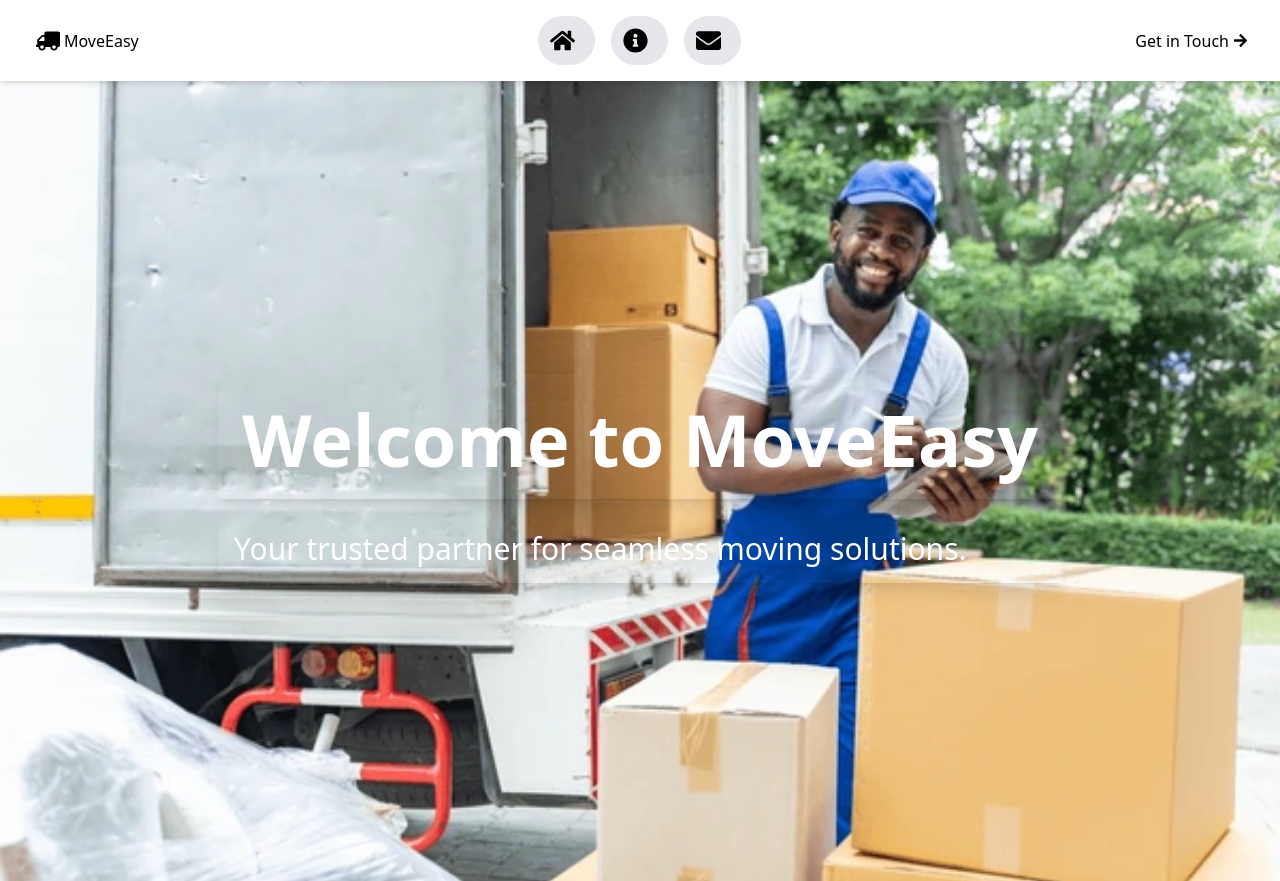
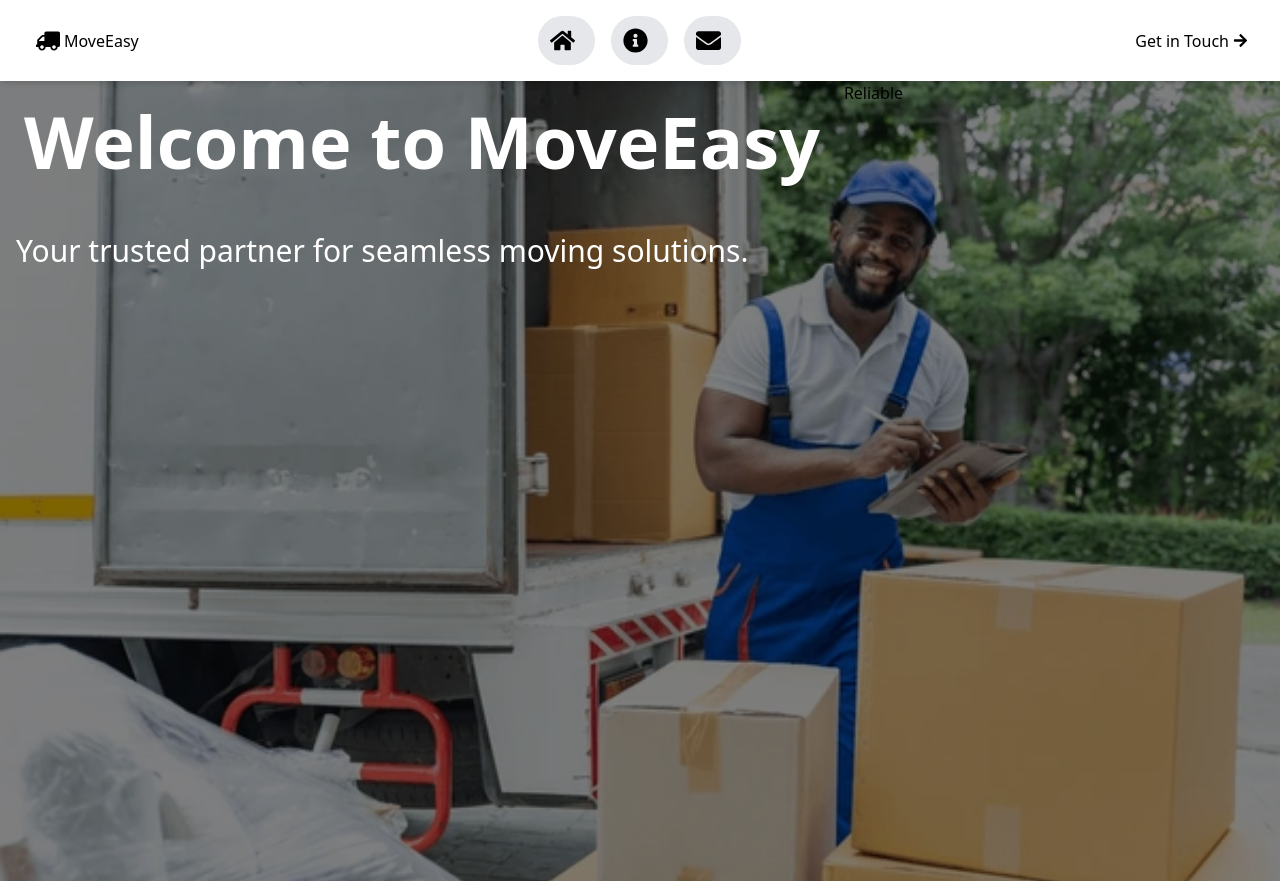
Before and after one commit to ken-jibril/Movers_App, a React (Vite) app: page / in a window 1280 px wide. Built offline with nearby package versions, Linux system fonts and the light colour scheme.

Commit message:
Refactor HomePage component layout for improved structure and styling

```diff
--- a/src/Pages/HomePage.jsx
+++ b/src/Pages/HomePage.jsx
@@ -1,11 +1,17 @@
 
 function HomePage() {
     return (
-       <main className="bg-cover bg-center h-screen flex items-center justify-center relative" style={{ backgroundImage: "url('/src/assets/african-worker-in-a-movers-company.webp')" }}>
-          <div className="">
-            <h1 className="text-5xl md:text-6xl lg:text-7xl font-bold text-white  shadow-lg p-6 relative z-100 bg-opacity-50">Welcome to MoveEasy</h1>
-            <p className="mt-4 text-xl md:text-2xl lg:text-3xl text-white shadow-lg p-4 relative z-100 bg-opacity-50 ">Your trusted partner for seamless moving solutions.</p>
-          </div>
+       <main className="bg-cover bg-center h-screen flex relative" style={{ backgroundImage: "url('/src/assets/african-worker-in-a-movers-company.webp')" }}>
+        <div className="absolute inset-0 bg-black/50"></div>
+        <div className="">
+            <h1 className="text-5xl md:text-6xl lg:text-7xl font-bold text-white p-6 relative z-100 bg-opacity-50">Welcome to MoveEasy</h1>
+            <p className="mt-4 text-xl md:text-2xl lg:text-3xl text-white p-4 relative z-100 bg-opacity-50 ">Your trusted partner for seamless moving solutions.</p>
+        </div>
+        <div className="">
+          <span>Reliable</span>
+          <span></span>
+          <span></span>
+        </div>
        </main>
      );
 }
```
